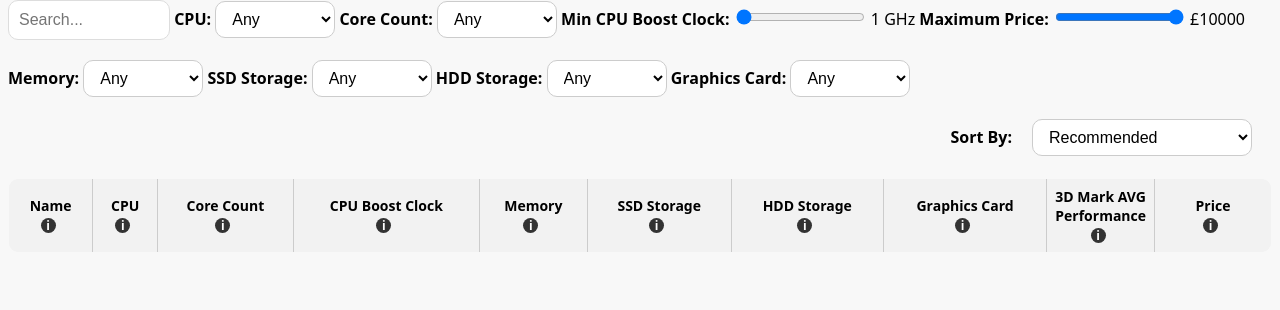
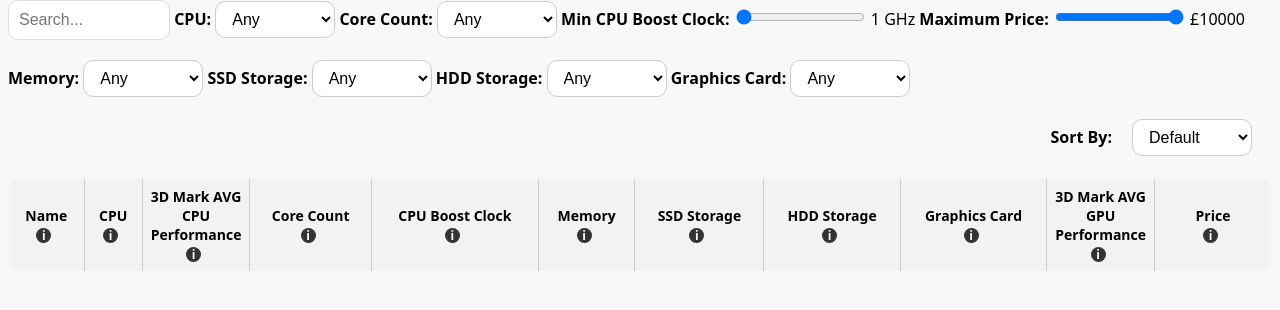
Before and after one commit to adz912/Project, a Flask app: page /comparison in a window 1280 px wide. Shown: the part 147-457 px from the top of the page. Run offline with Flask 3, Linux system fonts and the light colour scheme; data that the repository does not hold is empty; some libraries are stand-ins or nearby versions.

Commit message:
New Column and Dynamic Sort
Added a New CPU Performance column. Users can now sort by CPU performance and the select option will dynamically adjust based on the sort element inside.

```diff
--- a/templates/comparison.html
+++ b/templates/comparison.html
@@ -7,6 +7,7 @@
     <link rel="stylesheet" href="https://cdnjs.cloudflare.com/ajax/libs/noUiSlider/14.6.4/nouislider.min.css" integrity="sha512-UVTEaeJYXzeIzP0oMtdRH29z1VQ8uE5CC1VieS/ZF5R5L5xxHi0eU+kH7U4ZB0iHQ6uH5ETrFrwVJy5GrPYScg==" crossorigin="anonymous" />
     <script src="https://cdnjs.cloudflare.com/ajax/libs/noUiSlider/14.6.4/nouislider.min.js" integrity="sha512-CYEtI/Pegk+41J2jqMhWbJcGVv+MPfZ1sQs1tT13E0edJzHyNx0Bt57gzi8WFXeCwvOktq3f0+PxX8Wb1cLlPA==" crossorigin="anonymous"></script>
     <script src="https://code.jquery.com/jquery-3.6.0.min.js"></script>
+
 </head>
 <body>
     <header>
@@ -104,17 +105,20 @@
         </select>
     <br>
     <br>
+
     <div class="sort-container">
         <label for="sort-by">Sort By:</label>
         <select id="sort-by">
-            <option value="recommended">Recommended</option>
+            <option value="Default">Default</option>
             <option value="price-high-low">Price: High-Low</option>
             <option value="price-low-high">Price: Low-High</option>
-            <option value="performance-high-low">Performance: High-Low</option>
-            <option value="performance-low-high">Performance: Low-High</option>
+            <option value="performance-high-low-cpu">3D Mark CPU Performance: High-Low</option>
+            <option value="performance-low-high-cpu">3D Mark CPU Performance: Low-High</option>
+            <option value="performance-high-low-gpu">3D Mark GPU Performance: High-Low</option>
+            <option value="performance-low-high-gpu">3D Mark GPU Performance: Low-High</option>
         </select>
     </div>
-
+    <script src="static/js/update-sort.js"></script>
     <br>
         <table class="my-table">
             <thead>
@@ -134,6 +138,15 @@
                             <a href="/learn-more" target="/learn-more" class="learn-more-link">Click here to learn more</a></span>
                         </div>
                       </th>
+                      <th id = "mark">
+                        <div class="tooltip">
+                            <span class="table-heading">3D Mark AVG CPU Performance</span><br>
+                            <span class="info-icon">i</span>
+                            <span class="tooltip-text">3D Mark is a benchmarking tool used to measure the performance of CPUs. The benchmark specifically is Time Spy.
+                                It is one of many and it is always best to look at many reviews and benchmarks to see what kind of performance you will get.<br>
+                              <a href="https://benchmarks.ul.com/3dmark" target="/learn-more" class="learn-more-link">Click here to learn more</a></span>
+                          </div>
+                    </th>
                     <th>
                         <div class="tooltip">
                             <span class="table-heading">Core Count</span><br>
@@ -183,11 +196,12 @@
                               <a href="/learn-more" target="/learn-more" class="learn-more-link">Click here to learn more</a></span>
                           </div>
                     </th>
+
                     <th id = "mark">
                         <div class="tooltip">
-                            <span class="table-heading">3D Mark AVG Performance</span><br>
+                            <span class="table-heading">3D Mark AVG GPU Performance</span><br>
                             <span class="info-icon">i</span>
-                            <span class="tooltip-text">3D Mark is a benchmarking tool used to measure the performance of GPUs.
+                            <span class="tooltip-text">3D Mark is a benchmarking tool used to measure the performance of GPUs. The benchmark specifically is Time Spy.
                                 It is one of many and it is always best to look at many reviews and benchmarks to see what kind of performance you will get.<br>
                               <a href="https://benchmarks.ul.com/3dmark" target="/learn-more" class="learn-more-link">Click here to learn more</a></span>
                           </div>
--- a/templates/static/js/filter-table.js
+++ b/templates/static/js/filter-table.js
@@ -58,7 +58,6 @@ function filterTable() {
 
 
 
-// Function to sort the table based on the selected option
 function sortTable() {
   var sortBySelect = document.getElementById("sort-by");
   var sortByValue = sortBySelect.value;
@@ -72,30 +71,52 @@ function sortTable() {
   switch (sortByValue) {
     case "price-high-low":
       sortedRows.sort(function (a, b) {
-        var priceA = parseFloat(a.cells[9].textContent.replace("£", ""));
-        var priceB = parseFloat(b.cells[9].textContent.replace("£", ""));
+        var priceA = parseFloat(a.cells[10].textContent.replace("£", ""));
+        var priceB = parseFloat(b.cells[10].textContent.replace("£", ""));
         return priceB - priceA;
       });
       break;
     case "price-low-high":
       sortedRows.sort(function (a, b) {
-        var priceA = parseFloat(a.cells[9].textContent.replace("£", ""));
-        var priceB = parseFloat(b.cells[9].textContent.replace("£", ""));
+        var priceA = parseFloat(a.cells[10].textContent.replace("£", ""));
+        var priceB = parseFloat(b.cells[10].textContent.replace("£", ""));
         return priceA - priceB;
       });
       break;
-    case "performance-high-low":
+    case "performance-high-low-cpu":
       sortedRows.sort(function (a, b) {
-        var performanceA = parseFloat(a.cells[8].textContent);
-        var performanceB = parseFloat(b.cells[8].textContent);
-        return performanceB - performanceA;
+        var performanceA = parseFloat(a.cells[2].textContent);
+        var performanceB = parseFloat(b.cells[2].textContent);
+        if (performanceA < performanceB) return 1;
+        if (performanceA > performanceB) return -1;
+        return 0;
       });
       break;
-    case "performance-low-high":
+    case "performance-low-high-cpu":
       sortedRows.sort(function (a, b) {
-        var performanceA = parseFloat(a.cells[8].textContent);
-        var performanceB = parseFloat(b.cells[8].textContent);
-        return performanceA - performanceB;
+        var performanceA = parseFloat(a.cells[2].textContent);
+        var performanceB = parseFloat(b.cells[2].textContent);
+        if (performanceA < performanceB) return -1;
+        if (performanceA > performanceB) return 1;
+        return 0;
+      });
+      break;
+    case "performance-high-low-gpu":
+      sortedRows.sort(function (a, b) {
+        var performanceA = parseFloat(a.cells[9].textContent);
+        var performanceB = parseFloat(b.cells[9].textContent);
+        if (performanceA < performanceB) return 1;
+        if (performanceA > performanceB) return -1;
+        return 0;
+      });
+      break;
+    case "performance-low-high-gpu":
+      sortedRows.sort(function (a, b) {
+        var performanceA = parseFloat(a.cells[9].textContent);
+        var performanceB = parseFloat(b.cells[9].textContent);
+        if (performanceA < performanceB) return -1;
+        if (performanceA > performanceB) return 1;
+        return 0;
       });
       break;
     default:
--- a/templates/static/js/populate-table.js
+++ b/templates/static/js/populate-table.js
@@ -18,6 +18,7 @@ $(document).ready(function() {
                     var row = "<tr>" +
                         "<td>" + pc.title + "</td>" +
                         "<td>" + pc.cpu + "</td>" +
+                        "<td>" + pc.avgCPUperformance + "</td>" +
                         "<td>" + pc.coreCount + "</td>" +
                         "<td>" + pc.cpuBoostClock + "</td>" +
                         "<td>" + pc.memory + "</td>" +
--- /dev/null
+++ b/templates/static/js/update-sort.js
@@ -0,0 +1,38 @@
+    // Function to handle both filtering and sorting
+    function updateTable() {
+        filterTable();
+        sortTable();
+        adjustSortByWidth(); // Add this line to adjust the width of the select element
+      }
+
+      // Adjust the width of the Sort By select element based on the selected option
+      function adjustSortByWidth() {
+        var sortBySelect = document.getElementById("sort-by");
+        var selectedOption = sortBySelect.options[sortBySelect.selectedIndex];
+
+        // Create a temporary span element to measure the width of the selected option text
+        var tempSpan = document.createElement("span");
+        tempSpan.textContent = selectedOption.textContent;
+        tempSpan.style.visibility = "hidden";
+        tempSpan.style.whiteSpace = "nowrap";
+        document.body.appendChild(tempSpan);
+
+        // Calculate the width of the select element based on the width of the selected option text
+        var optionWidth = tempSpan.offsetWidth;
+        var extraWidth = 60; // Adjust this value to increase/decrease the extra width
+        var selectWidth = optionWidth + extraWidth;
+
+        // Set the width of the select element
+        sortBySelect.style.width = selectWidth + "px";
+
+        // Remove the temporary span element
+        document.body.removeChild(tempSpan);
+      }
+
+
+      // Event listener for the "Sort By" dropdown change
+      var sortBySelect = document.getElementById("sort-by");
+      sortBySelect.addEventListener("change", updateTable);
+
+      // Call the adjustSortByWidth function initially to set the initial width of the Sort By select element
+      adjustSortByWidth();
--- a/templates/static/styles.css
+++ b/templates/static/styles.css
@@ -272,7 +272,8 @@
 
           select[id="sort-by"] {
             display: inline-block;
-            width: 220px;
+            min-width: 120px;
+            max-width: 500px;
          }
 
          /* CSS code for Tips */
```
